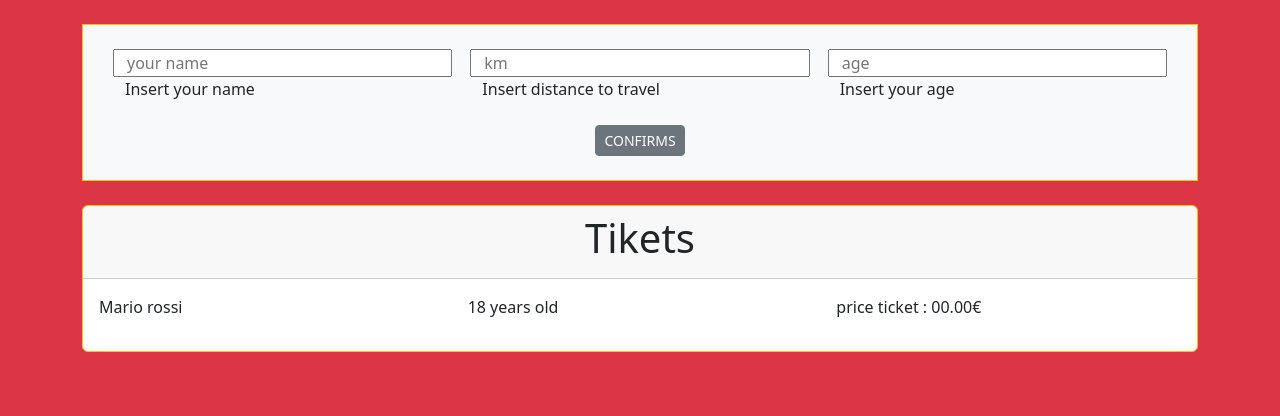
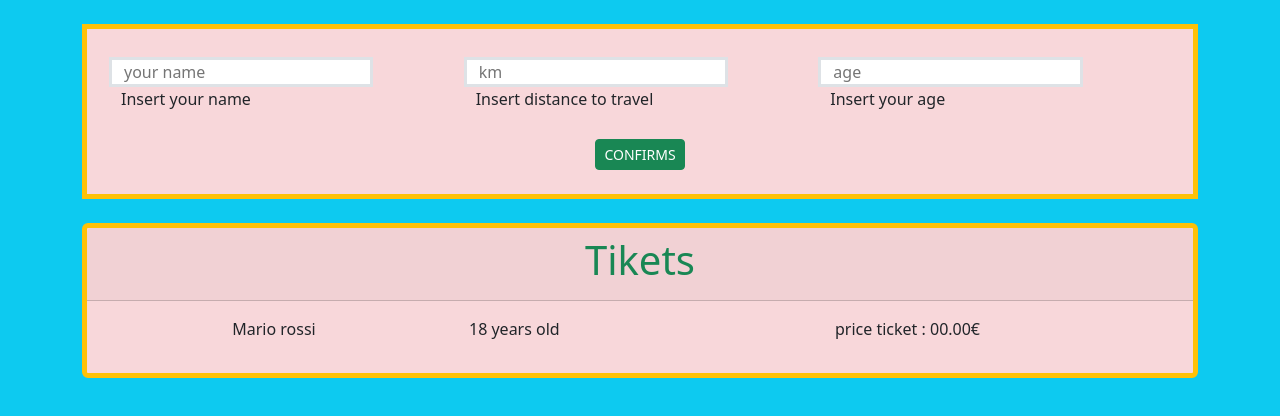
Before and after one commit to PirasSalvatore/js-biglietto-treno-form, a plain HTML site: page index.html in a window 1280 px wide. Drawn offline with nearby package versions, Linux system fonts and the light colour scheme.

Commit message:
maistone 3

```diff
--- a/index.html
+++ b/index.html
@@ -18,31 +18,31 @@
     <link rel="stylesheet" href="./assets/css/styel.css">
 </head>
 
-<body class="bg-danger">
+<body class="bg-info">
 
     <main>
 
         <div class="container mt-4 mb-4">
-            <form action="" id="userData" class="border border-warning bg-light">
+            <form action="" id="userData" class="border border-5 border-warning bg-danger-subtle">
                 <div class="row d-flex justify-content-evenly p-4">
 
-                    <div class="col-4 row">
-                        <input type="text" id="name" placeholder="your name">
+                    <div class="col-4 row p-1">
+                        <input type="text" id="name" placeholder="your name" class="w-75 border border-3">
                         <label for="name">Insert your name</label>
                     </div>
 
-                    <div class="col-4 row">
-                        <input type="number" id="distance" placeholder="km">
+                    <div class="col-4 row p-1">
+                        <input type="number" id="distance" placeholder="km" class="w-75 border border-3">
                         <label for="distance">Insert distance to travel</label>
                     </div>
 
-                    <div class="col-4 row">
-                        <input type="number" id="age" placeholder="age">
+                    <div class="col-4 row p-1">
+                        <input type="number" id="age" placeholder="age" class="w-75 border border-3">
                         <label for="age">Insert your age</label>
                     </div>
 
                     <div class="col text-center pt-4">
-                        <button type="button" class="btn btn-secondary btn-sm" id="confirms">CONFIRMS</button>
+                        <button type="button" class="btn btn-success btn-sm " id="confirms">CONFIRMS</button>
                     </div>
                 </div>
 
@@ -50,14 +50,14 @@
         </div>
 
         <div class="container">
-            <div class="card border border-warning" id="tiket">
+            <div class="card border border-5 border-warning bg-danger-subtle" id="tiket">
                 <div class="card-header text-center">
-                    <h1>Tikets</h1>
+                    <h1 class="text-success">Tikets</h1>
                 </div>
                 <div class="card-body row">
-                    <p id="userName" class="col-4">Mario rossi</p>
-                    <p id="userAge" class="col-4">18 years old</p>
-                    <p id="userPrice" class="col-4">price ticket : 00.00&euro;</p>
+                    <p id="userName" class="col-4 text-center">Mario rossi</p>
+                    <p id="userAge" class="col-4 text-cente">18 years old</p>
+                    <p id="userPrice" class="col-4 text-cente">price ticket : 00.00&euro;</p>
                 </div>
             </div>
         </div>
```
